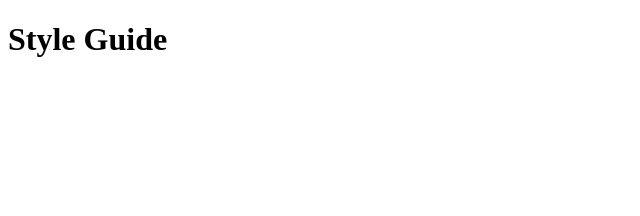
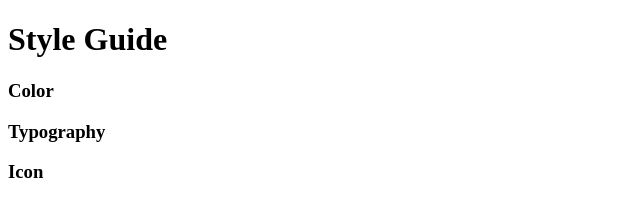
Before and after one commit to trinhthang/style_guide, a plain HTML site: page index.html in a window 1280 px wide. Shown: the whole page, without its empty margins (0-640 px from the left). Drawn offline with Linux system fonts and the light colour scheme.

Commit message:
add color variable

```diff
--- a/index.html
+++ b/index.html
@@ -11,6 +11,18 @@
   <body>
     <main>
         <h1>Style Guide</h1>
+
+        <div>
+          <h3>Color</h3>
+        </div>
+
+        <div>
+          <h3>Typography</h3>
+        </div>
+
+        <div>
+          <h3>Icon</h3>
+        </div>
     </main>
 	<script src="index.js"></script>
   </body>
--- a/style.css
+++ b/style.css
@@ -0,0 +1,160 @@
+:root {
+    --primary-primary-900: #1E428A;
+    --primary-primary-800: #1347AF;
+    --primary-primary-700: #1D5BD8;
+    --primary-primary-600: #2567EB;
+    --primary-primary-500: #3B79F6;
+    --primary-primary-400: #538AFA;
+    --primary-primary-300: #93B6FD;
+    --primary-primary-200: #BFD4FE;
+    --primary-primary-150: #D3E1FE;
+    --primary-primary-100: #DBE7FE;
+    --primary-primary-50: #EFF4FF;
+    --primary-primary-20: #F7FAFF;
+
+    --base-colors-black: #000000;
+
+    --base-colors-white: #FFFFFF;
+
+    --base-colors-gray-1000: #000;
+    --base-colors-gray-900: #1A1A1A;
+    --base-colors-gray-800: #333333;
+    --base-colors-gray-700: #4D4D4D;
+    --base-colors-gray-600: #666666;
+    --base-colors-gray-500: #808080;
+    --base-colors-gray-400: #999999;
+    --base-colors-gray-300: #B2B2B2;
+    --base-colors-gray-200: #CCCCCC;
+    --base-colors-gray-100: #E5E5E5;
+    --base-colors-gray-10: #FCFCFC;
+
+    --green-green-900: #14532D;
+    --green-green-800: #166534;
+    --green-green-700: #15803D;
+    --green-green-600: #16A34A;
+    --green-green-500: #22C55E;
+    --green-green-400: #4ADE80;
+    --green-green-300: #86EFAC;
+    --green-green-200: #BBF7D0;
+    --green-green-150: #CFFCDE;
+    --green-green-100: #DCFCE7;
+    --green-green-50: #F0FDF4;
+    --green-green-20: #F8FDF9;
+
+    --orange-orange-900: #7C2D12;
+    --orange-orange-800: #9A3412;
+    --orange-orange-700: #C2410C;
+    --orange-orange-600: #EA580C;
+    --orange-orange-500: #F97316;
+    --orange-orange-400: #FB923C;
+    --orange-orange-300: #FDBA74;
+    --orange-orange-200: #FED7AA;
+    --orange-orange-150: #FEE1BE;
+    --orange-orange-100: #FFEDD5;
+    --orange-orange-50: #FFF7ED;
+    --orange-orange-20: #FFFAF5;
+
+    --blue-blue-900: #1E3A8A;
+    --blue-blue-800: #1E40AF;
+    --blue-blue-700: #1D4ED8;
+    --blue-blue-600: #2563EB;
+    --blue-blue-500: #3B82F6;
+    --blue-blue-400: #60A5FA;
+    --blue-blue-300: #93C5FD;
+    --blue-blue-200: #BFDBFE;
+    --blue-blue-150: #D3E5FE;
+    --blue-blue-100: #DBEAFE;
+    --blue-blue-50: #EFF6FF;
+    --blue-blue-20: #F7FBFF;
+
+    --sky-sky-900: #007BB2;
+    --sky-sky-800: #0083BF;
+    --sky-sky-700: #008CCC;
+    --sky-sky-600: #17A5E6;
+    --sky-sky-500: #33BFFF;
+    --sky-sky-400: #66CFFF;
+    --sky-sky-300: #80D7FF;
+    --sky-sky-200: #99DFFF;
+    --sky-sky-150: #A6E3FF;
+    --sky-sky-100: #B2E7FF;
+    --sky-sky-50: #BFEBFF;
+    --sky-sky-20: #E5F7FF;
+
+    --purple-purple-900: #581C87;
+    --purple-purple-800: #6B21A8;
+    --purple-purple-700: #7E22CE;
+    --purple-purple-600: #9333EA;
+    --purple-purple-500: #A855F7;
+    --purple-purple-400: #C084FC;
+    --purple-purple-300: #D8B4FE;
+    --purple-purple-200: #E9D5FF;
+    --purple-purple-150: #EFE0FF;
+    --purple-purple-100: #F3E8FF;
+    --purple-purple-50: #FAF5FF;
+    --purple-purple-20: #FCFAFF;
+
+    --pink-pink-900: #831843;
+    --pink-pink-800: #9D174D;
+    --pink-pink-700: #BE185D;
+    --pink-pink-600: #DB2777;
+    --pink-pink-500: #EC4899;
+    --pink-pink-400: #F472B6;
+    --pink-pink-300: #F9A8D4;
+    --pink-pink-200: #FBCFE8;
+    --pink-pink-150: #FCD4EB;
+    --pink-pink-100: #FCE7F3;
+    --pink-pink-50: #FDF2F8;
+    --pink-pink-20: #FDF8FB;
+
+    --red-red-900: #7F1D1D;
+    --red-red-800: #991B1B;
+    --red-red-700: #B91C1C;
+    --red-red-600: #DC2626;
+    --red-red-500: #EF4444;
+    --red-red-400: #F87171;
+    --red-red-300: #FCA5A5;
+    --red-red-200: #FECACA;
+    --red-red-150: #FED8D8;
+    --red-red-100: #FEE2E2;
+    --red-red-50: #FEF2F2;
+    --red-red-20: #FEF6F6;
+
+    --bronze-bronze-900: #78350F;
+    --bronze-bronze-800: #92400E;
+    --bronze-bronze-700: #B45309;
+    --bronze-bronze-600: #D97706;
+    --bronze-bronze-500: #F59E0B;
+    --bronze-bronze-400: #FBBF24;
+    --bronze-bronze-300: #FCD34D;
+    --bronze-bronze-200: #FDE68A;
+    --bronze-bronze-150: #FDECAA;
+    --bronze-bronze-100: #FEF3C7;
+    --bronze-bronze-50: #FFFBEB;
+    --bronze-bronze-20: #FFFDF5;
+
+    --yellow-yellow-900: #713F12;
+    --yellow-yellow-800: #854D0E;
+    --yellow-yellow-700: #CA8A04;
+    --yellow-yellow-600: #E39B04;
+    --yellow-yellow-500: #EAB308;
+    --yellow-yellow-400: #FACC15;
+    --yellow-yellow-300: #FDE047;
+    --yellow-yellow-200: #FEF08A;
+    --yellow-yellow-150: #FDECAA;
+    --yellow-yellow-100: #FEF3C7;
+    --yellow-yellow-50: #FFFBEB;
+    --yellow-yellow-20: #FFFDF5;
+
+    --teal-teal-900: #134E4A;
+    --teal-teal-800: #115E59;
+    --teal-teal-700: #0F766E;
+    --teal-teal-600: #0D9488;
+    --teal-teal-500: #14B8A6;
+    --teal-teal-400: #2DD4BF;
+    --teal-teal-300: #5EEAD4;
+    --teal-teal-200: #99F6E4;
+    --teal-teal-150: #B6F6EA;
+    --teal-teal-100: #CCFBF1;
+    --teal-teal-50: #F0FDFA;
+    --teal-teal-20: #F8FDFC;
+}
```
